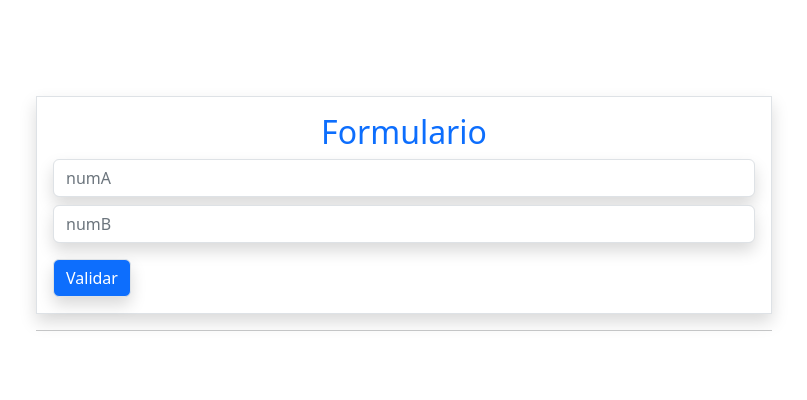
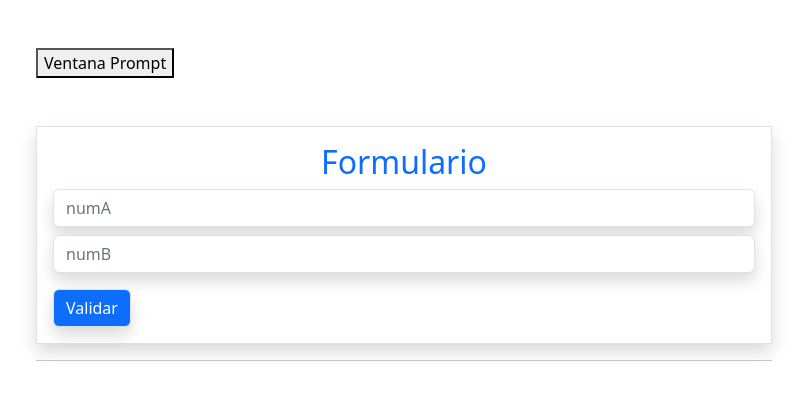
Before and after one commit to Leonardoih/EjerciciosJavaScript, a website: page index.html in a window 1280 px wide. Shown: the whole page, without its empty margins (236-1043 px from the left). Drawn offline with nearby package versions, Linux system fonts and the light colour scheme.

Commit message:
Ejercicio de Numeros Divisibles

```diff
--- /dev/null
+++ b/ejercicio7.js
@@ -0,0 +1,12 @@
+function ejecutar() {
+	const numberA = parseInt(prompt('join a number'));
+	// alert('this is a number ' + numberA + ' ' + typeof numberA);
+	res = '';
+	for (let i = 0; i <= numberA; i++) {
+		if (numberA % i == 0) {
+			res += `${i},${' '}`;
+			console.log(i);
+		}
+	}
+	alert(`the numbers divisible by  ${numberA} are : ${res}`);
+}
--- a/index.html
+++ b/index.html
@@ -36,6 +36,7 @@
 
   <div class="row">
       <div class="col-8 offset-2">
+        <button onclick="ejecutar()">Ventana Prompt</button>
           <form id="formulario" class="p-3 mt-5 shadow border">
               <h2 class="text-center text-primary">Formulario</h2>
 
@@ -58,6 +59,6 @@
       </div>
   </div>
 </div>
-  <script type="text/javascript" src="ejercicio6.js"></script>
+  <script type="text/javascript" src="ejercicio7.js"></script>
 </body>
 </html>
```
